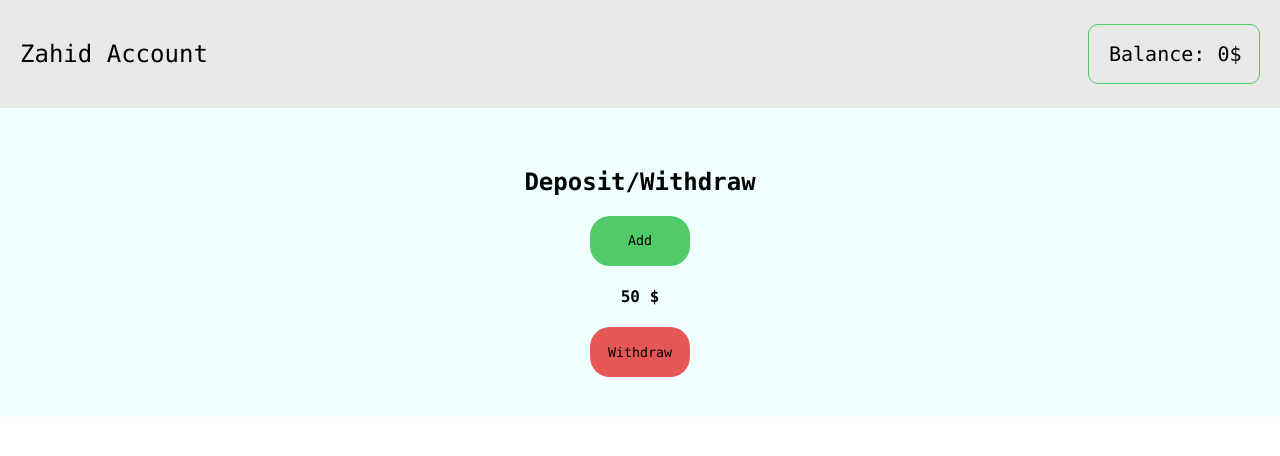
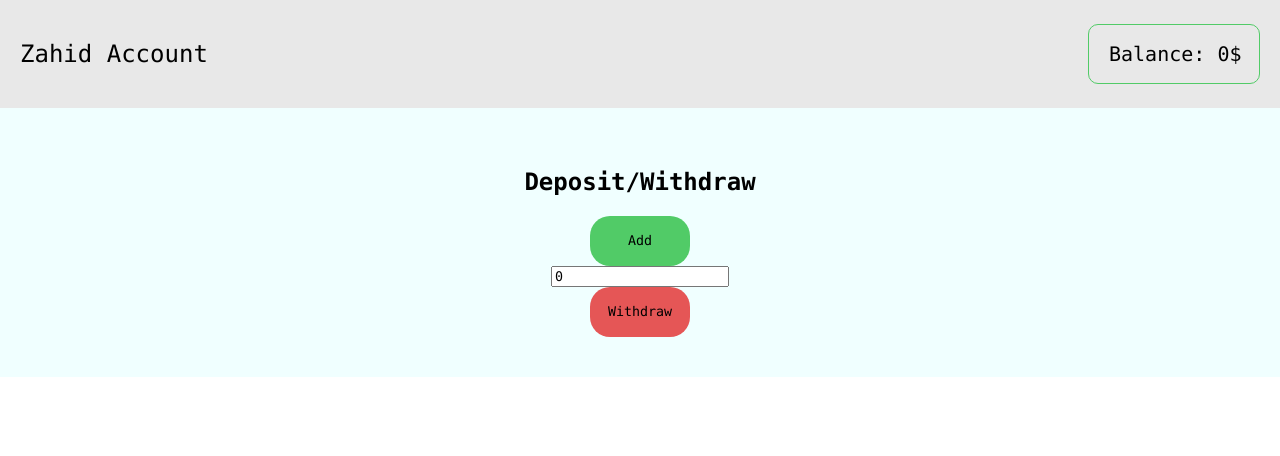
Before and after one commit to zahid2022skipq/reduxpractice, a React (Create React App) app: page / in a window 1280 px wide. Shown: the top 456 px of the page. Built offline with nearby package versions, Linux system fonts and the light colour scheme.

Commit message:
redux done

```diff
--- a/src/components/shop/Shop.js
+++ b/src/components/shop/Shop.js
@@ -1,14 +1,37 @@
-import React from "react";
+import React, { useState } from "react";
+import { useDispatch } from "react-redux";
+
+import { deposit, withdraw } from "../../state/actions/actions";
 
 import "./shop.css";
 
 const Shop = () => {
+  const dispatch = useDispatch();
+
+  const [amount, setAmount] = useState(0);
+
+  const depositMoney = () => {
+    dispatch(deposit(parseInt(amount)));
+  };
+
+  const withdrawMoney = () => {
+    dispatch(withdraw(parseInt(amount)));
+  };
+
   return (
     <div className="shop-container">
       <h2>Deposit/Withdraw</h2>
-      <button className="btn btn-add">Add</button>
-      <h4>50 $</h4>
-      <button className="btn btn-withdraw">Withdraw</button>
+      <button className="btn btn-add" onClick={depositMoney}>
+        Add
+      </button>
+      <input
+        placeholder="enter amount"
+        onChange={(e) => setAmount(e.target.value)}
+        value={amount}
+      />
+      <button className="btn btn-withdraw" onClick={withdrawMoney}>
+        Withdraw
+      </button>
     </div>
   );
 };
--- a/src/state/reducers/reducers.js
+++ b/src/state/reducers/reducers.js
@@ -2,7 +2,7 @@ const actionReducer = (state = 0, action) => {
   switch (action.type) {
     case "deposit":
       return state + action.payload;
-    case "window":
+    case "withdraw":
       return state - action.payload;
     default:
       return state;
```
